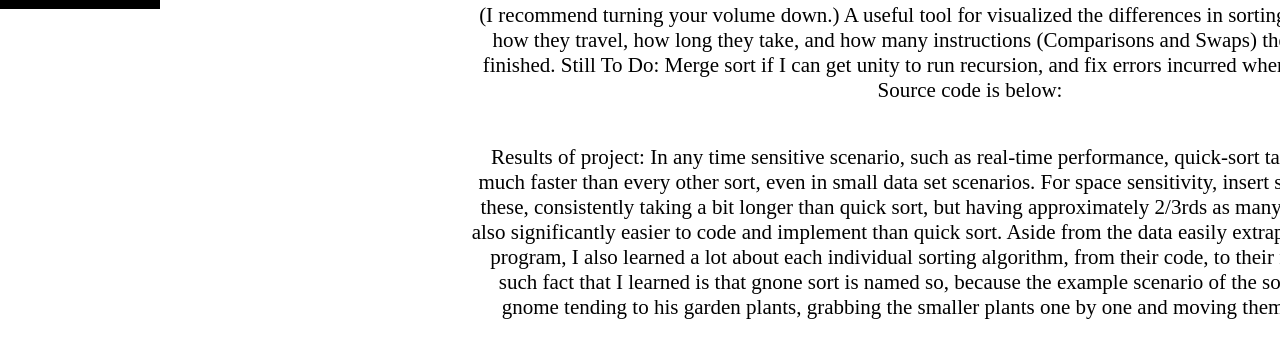
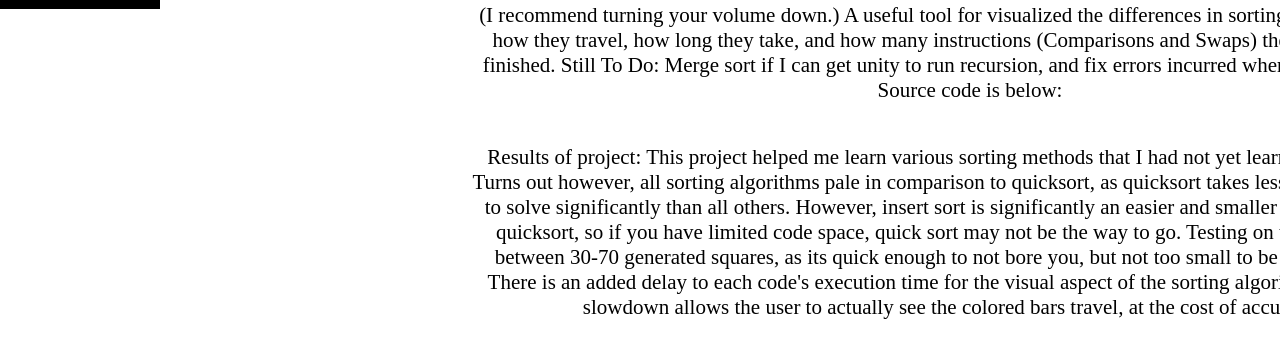
Before and after one commit to jacobharmon43/jacobharmon43.github.io, a plain HTML site: page index.html in a window 1280 px wide. Shown: the part 811-1152 px from the top of the page. Drawn offline with Linux system fonts and the light colour scheme; a script that the page names is missing.

Commit message:
Update index.html

```diff
--- a/index.html
+++ b/index.html
@@ -35,11 +35,11 @@
                     <script src="https://gist.github.com/jacobharmon43/92960775add6111ba3f05c24d99d4d5d.js"></script>
                 </div>
                 <p>
-                    Results of project: In any time sensitive scenario, such as real-time performance, quick-sort takes the cake. It is so much faster than every other sort, even
-                    in small data set scenarios. For space sensitivity, insert sort reigns supreme of these, consistently taking a bit longer than quick sort, but having approximately
-                    2/3rds as many instructions ran. It is also significantly easier to code and implement than quick sort. Aside from the data easily extrapolated from this small program,
-                    I also learned a lot about each individual sorting algorithm, from their code, to their naming history. One such fact that I learned is that gnone sort is named so, because
-                    the example scenario of the sorting algorithm is a gnome tending to his garden plants, grabbing the smaller plants one by one and moving them towards the front.
+                    Results of project: This project helped me learn various sorting methods that I had not yet learned about in college. Turns out however, all sorting algorithms pale
+                    in comparison to quicksort, as quicksort takes less instructions and time to solve significantly than all others. However, insert sort is significantly an easier and smaller
+                    implementation than quicksort, so if you have limited code space, quick sort may not be the way to go. Testing on this program is best between 30-70 generated squares,
+                    as its quick enough to not bore you, but not too small to be insignificant. Note: There is an added delay to each code's execution time for the visual aspect of the
+                    sorting algorithm, this intentional slowdown allows the user to actually see the colored bars travel, at the cost of accurate data.
                 </p>
             </div>
 
```
